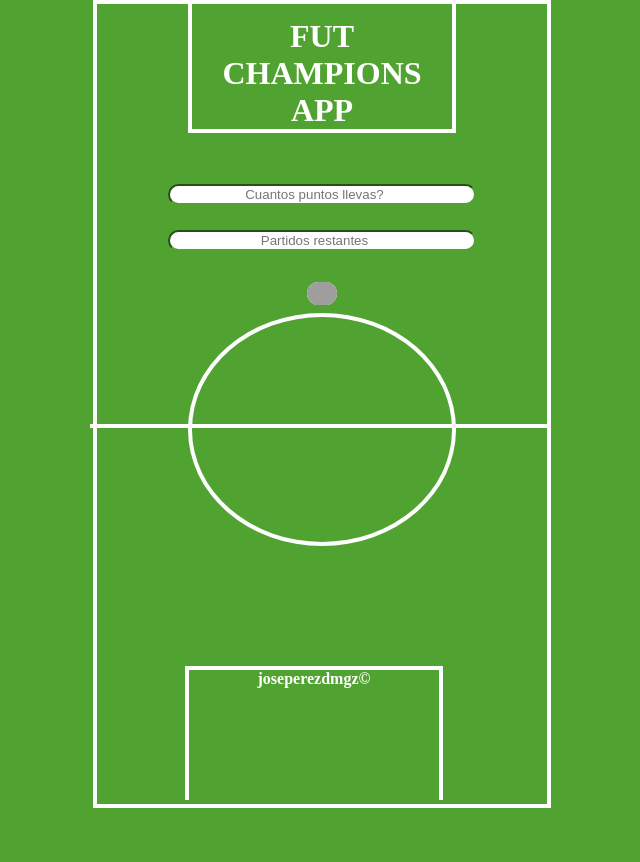
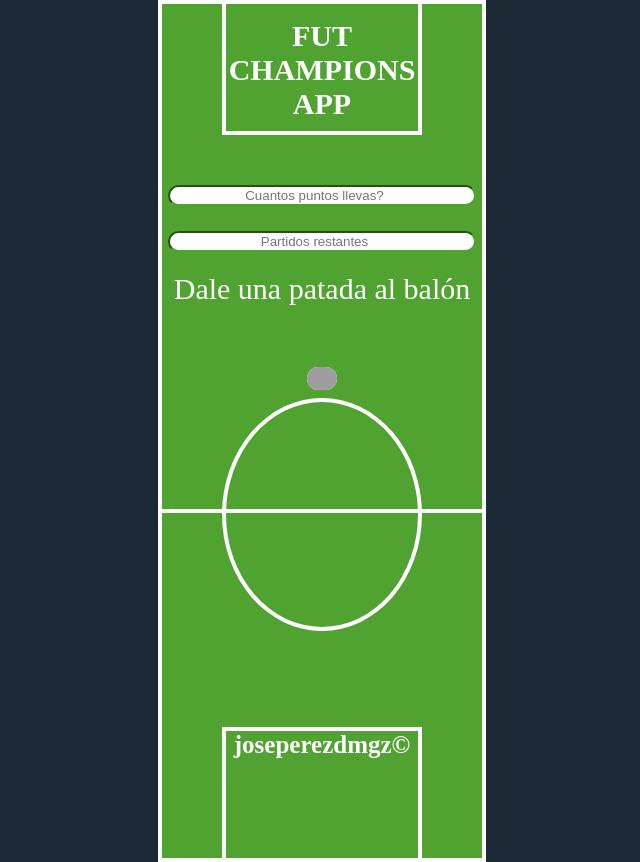
Before and after one commit to joseperezdmgz/App-calcular-resultados, a plain HTML site: page index.html in a window 1280 px wide. Shown: the whole page, without its empty margins (318-958 px from the left). Before the commit the page ends 808 px from the top, so only its background shows below. Drawn offline with Linux system fonts and the light colour scheme; grey boxes are pictures that could not be loaded.

Commit message:
mejoras varias

```diff
--- a/index.css
+++ b/index.css
@@ -1,10 +1,18 @@
 html {
+  color: white;
+  background-color: #1e2936;
+  margin: 0;
+  height: 100%;
+}
+body {
+  margin: 0;
+}
+.line {
+  margin: 0px auto;
+  border: 4px solid;
   background-color: #51a331;
-  color: white;
-  border: 4px solid;
+  max-width: 320px;
   height: 100%;
-  max-width: 450px;
-  margin: 0px auto;
 }
 #tittle {
   display: flex;
@@ -13,11 +21,14 @@ html {
 
 h1 {
   width: 60%;
-  margin-top: -13px;
+  margin-top: 0px;
   padding-top: 15px;
   text-align: center;
   border-color: white;
   border: 4px solid;
+  border-top: 0px;
+  height: 112px;
+  font-size: 30px;
 }
 
 #input {
@@ -49,40 +60,37 @@ img {
 }
 #midfield {
   margin-top: 80px;
-  border: 2px solid;
-  margin-right: -11px;
-  margin-left: -15px;
+  border-top: 4px solid;
 }
 #midfield-sphere {
   border: 4px solid;
   width: 60%;
   margin: auto;
   margin-top: -115px;
-  display: flex;
   border-radius: 100%;
   height: 225px;
-  justify-content: center;
 }
 #valueInput {
   text-align: center;
-  font-size: 40px;
+  font-size: 30px;
+  margin-top: 20px;
 }
 
 footer {
   display: flex;
   justify-content: center;
-  bottom: 0px;
-  position: fixed;
 }
 a {
-  height: 130px;
-  color: white;
-  text-decoration: none;
-  width: 250px;
+  margin-top: 30%;
+  width: 60%;
   text-align: center;
   border-color: white;
   border: 4px solid;
+  border-bottom: 0px;
   font-weight: bold;
-  margin-left: 80px;
-  border-bottom: 0px;
+  color: white;
+  text-decoration: none;
+  height: 112px;
+  padding-bottom: 15px;
+  font-size: 25px;
 }
--- a/index.html
+++ b/index.html
@@ -7,15 +7,16 @@
     <meta name="viewport" content="width=device-width, initial-scale=1.0" />
     <link rel="stylesheet" href="index.css" />
 
-    <title>Fut champs app</title>
+    <title>Resultados</title>
   </head>
   <body>
+    <div class="line">
       <div id="tittle">
         <h1>FUT CHAMPIONS APP</h1>
       </div>
 
       <form id="input">
-      <label for="pointsUser"> </label>
+        <label for="pointsUser">
           <input
             type="number"
             id="pointsUser"
@@ -24,7 +25,8 @@
             min="1"
             max="80"
           />
-      <label for="matchUser"> </label>
+        </label>
+        <label for="matchUser">
           <input
             type="number"
             id="matchUser"
@@ -32,6 +34,8 @@
             min="1"
             max="20"
           />
+        </label>
+        <p id="valueInput">Dale una patada al balón</p>
         <div id="button">
           <button type="button" onclick="getPoints()">
             <img
@@ -40,14 +44,15 @@
           </button>
         </div>
       </form>
-    <div id="midfield"></div>
+      <div id="midfield">
         <div id="midfield-sphere"></div>
-    <p id="valueInput"></p>
+      </div>
       <footer id="footer">
         <a href="https://joseperezdmgz.netlify.app/" target="_blank">
           joseperezdmgz©
         </a>
       </footer>
+    </div>
 
     <script>
       const getPoints = () => {
@@ -63,18 +68,19 @@
         let defeats = match;
 
         for (let i = 0; i < 20; i++) {
-          if (defeats < 0) {
+          if (pointsUser == 0 && matchUser == 20) {
             return (document.getElementById("valueInput").innerHTML =
-              "Algo va mal");
+              "Aún no has empezado. Espabila que te quedas sin rojos");
           }
           if (wins * 4 + defeats != pointsUser) {
-            wins++,
-              defeats--,
-              (document.getElementById("valueInput").innerHTML =
-                wins + "-" + defeats);
-            continue;
+            wins++, defeats--;
           }
-          if (pointsUser % 4 == 0 && wins == match && match > 0) {
+          if (
+            pointsUser % 4 == 0 &&
+            wins == match &&
+            wins > 0 &&
+            wins * 4 == pointsUser
+          ) {
             return (document.getElementById("valueInput").innerHTML =
               "Pleno de victorias: " + wins + "-" + 0);
           }
@@ -82,10 +88,7 @@
             return (document.getElementById("valueInput").innerHTML =
               "Vas " + wins + "-" + defeats);
           }
-          if (matchRest == 20) {
-            return (document.getElementById("valueInput").innerHTML =
-              "Aún no has empezado. Espabila que te quedas sin rojos");
-          } else {
+          if (defeats < 0 || pointsUser == 0 || matchUser == 0) {
             return (document.getElementById("valueInput").innerHTML =
               "Algo va mal");
           }
```
Lines whose indentation alone changed are shown as unchanged.
